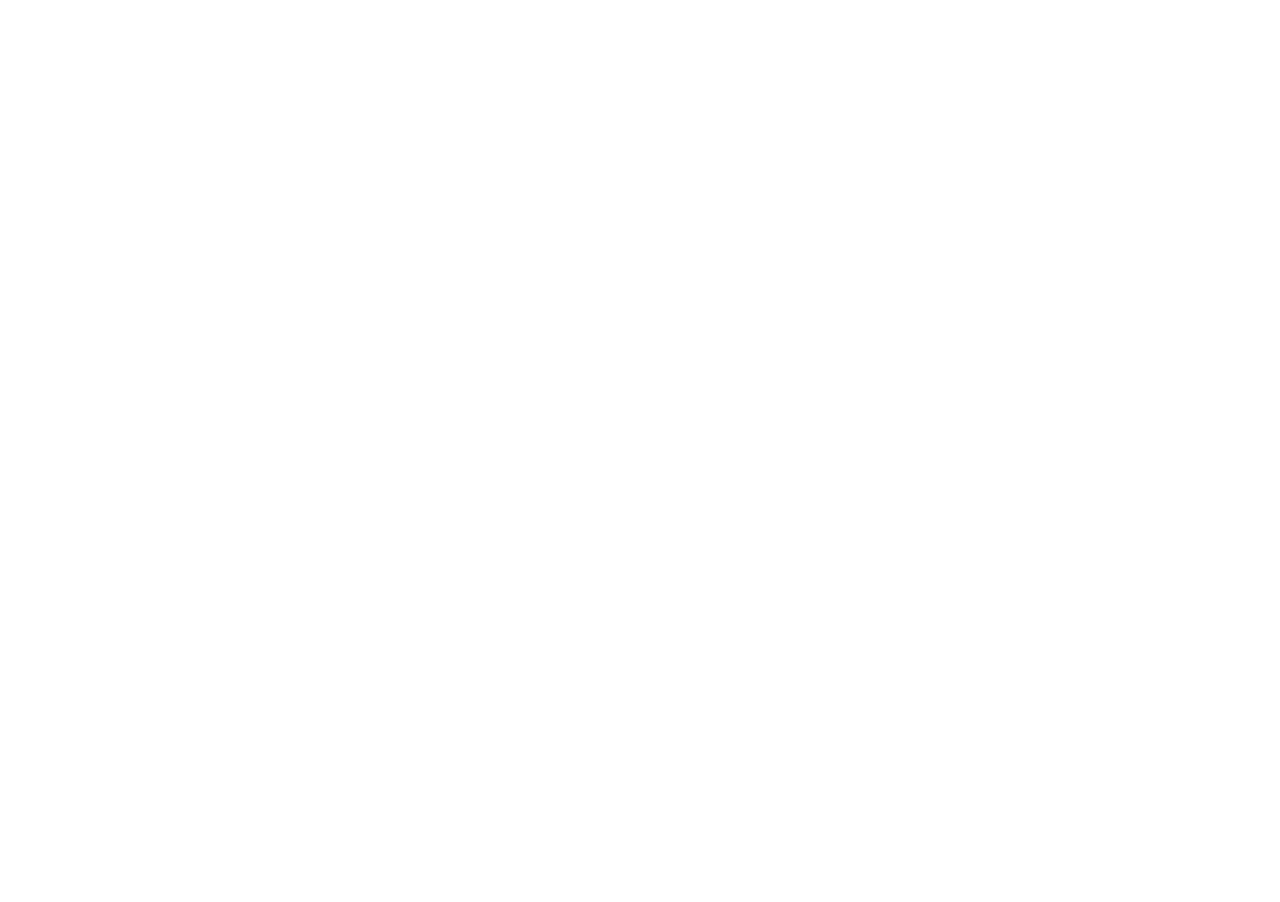
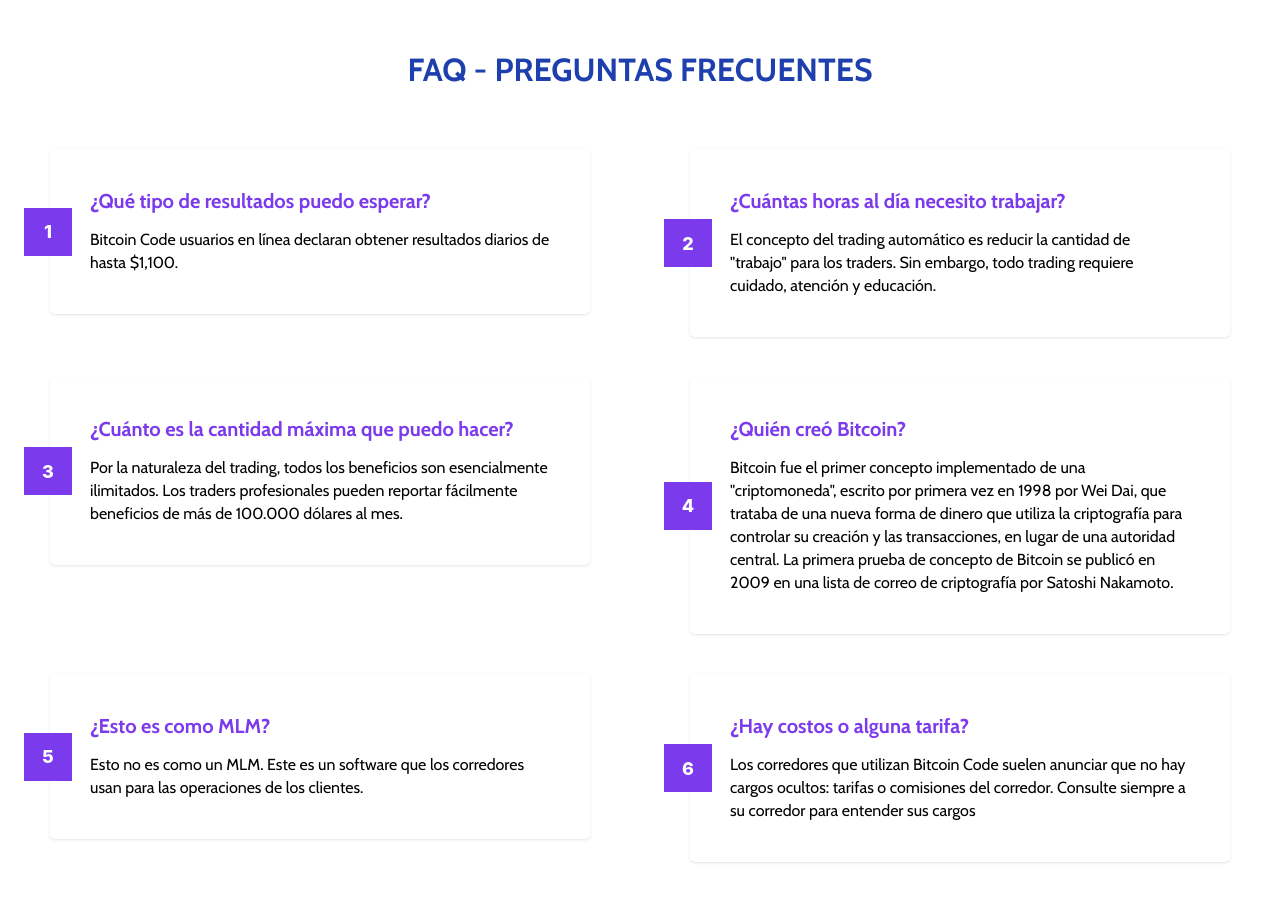
Before and after one commit to queenMedia/bitcoincode, a React (Create React App) app: page / in a window 1280 px wide. Shown: the top 902 px of the page. Before the commit the page ends 800 px from the top, so only its background shows below. Built offline with nearby package versions, Linux system fonts and the light colour scheme.

Commit message:
FEAT: added section of faqs in landing

```diff
--- a/public/index.html
+++ b/public/index.html
@@ -39,5 +39,9 @@
       To begin the development, run `npm start` or `yarn start`.
       To create a production bundle, use `npm run build` or `yarn build`.
     -->
+    <link rel="preconnect" href="https://fonts.googleapis.com">
+    <link rel="preconnect" href="https://fonts.gstatic.com" crossorigin>
+    <link href="https://fonts.googleapis.com/css2?family=Cabin:ital,wght@0,400;0,500;0,600;0,700;1,400;1,500;1,600;1,700&display=swap" rel="stylesheet">
+
   </body>
 </html>
--- a/src/App.js
+++ b/src/App.js
@@ -1,9 +1,9 @@
 import './App.css';
-import { Header } from "./components/header.js"
+import { Faqs } from './sections/faq/faqs';
 function App() {
   return (
     <div className="App">
-
+      <Faqs />
     </div>
   );
 }
--- /dev/null
+++ b/src/assets/utils/faqs.js
@@ -0,0 +1,26 @@
+export const faqs = [
+    {
+        question: '¿Qué tipo de resultados puedo esperar?',
+        response: 'Bitcoin Code usuarios en línea declaran obtener resultados diarios de hasta $1,100.'
+    },
+    {
+        question: '¿Cuántas horas al día necesito trabajar?',
+        response: 'El concepto del trading automático es reducir la cantidad de "trabajo" para los traders. Sin embargo, todo trading requiere cuidado, atención y educación.'
+    },
+    {
+        question: '¿Cuánto es la cantidad máxima que puedo hacer?',
+        response: 'Por la naturaleza del trading, todos los beneficios son esencialmente ilimitados. Los traders profesionales pueden reportar fácilmente beneficios de más de 100.000 dólares al mes.'
+    },
+    {
+        question: '¿Quién creó Bitcoin?',
+        response: 'Bitcoin fue el primer concepto implementado de una "criptomoneda", escrito por primera vez en 1998 por Wei Dai, que trataba de una nueva forma de dinero que utiliza la criptografía para controlar su creación y las transacciones, en lugar de una autoridad central. La primera prueba de concepto de Bitcoin se publicó en 2009 en una lista de correo de criptografía por Satoshi Nakamoto.'
+    },
+    {
+        question: '¿Esto es como MLM?',
+        response: 'Esto no es como un MLM. Este es un software que los corredores usan para las operaciones de los clientes.'
+    },
+    {
+        question: '¿Hay costos o alguna tarifa?',
+        response: 'Los corredores que utilizan Bitcoin Code suelen anunciar que no hay cargos ocultos: tarifas o comisiones del corredor. Consulte siempre a su corredor para entender sus cargos'
+    },
+];
--- /dev/null
+++ b/src/components/faqElement/faqElement.css
@@ -0,0 +1,54 @@
+.faq-element {
+    height: auto;
+    position: relative;
+    width: 100%;
+    max-width: 50%;
+    padding: 20px 50px;
+}
+.faq-element .faq-content {
+    background-color: var(--bs-white);
+    border-radius: 5px;
+    box-shadow: 0 0 transparent, 0 0 transparent, 0 1px 3px 0 rgba(0,0,0,.1), 0 1px 2px 0 rgba(0,0,0,.01);
+    padding: 40px;height: auto;
+    position: relative;
+    width: 100%;
+    height: auto;
+    margin: 0;
+}
+.faq-element .faq-content:before {
+    align-items: center;
+    background-color: #7c3aed;
+    color: #fff;
+    content: counter(section);
+    counter-increment: section;
+    display: flex;
+    font-size: 18px;
+    font-weight: 800;
+    height: 48px;
+    justify-content: center;
+    left: -26px;
+    position: absolute;
+    top: 50%;
+    -webkit-transform: translateY(-50%);
+    transform: translateY(-50%);
+    width: 48px;
+}
+.faq-element .faq-content h3 {
+    color: #7c3aed;
+    font-size: 20px;
+    font-weight: 800;
+    line-height: 1.2;
+    margin: 0 0 15px 0;
+    font-family: "Cabin", sans-serif;
+}
+.faq-element .faq-content p{
+    color: #000;
+    font-size: 16px;
+    font-weight: 400;
+    line-height: 23px;
+    font-family: "Cabin", sans-serif;
+    margin: 0;
+    padding: 0;
+    outline: 0;
+    scroll-behavior: smooth;
+}
--- /dev/null
+++ b/src/components/faqElement/faqElement.jsx
@@ -0,0 +1,13 @@
+import "./faqElement.css";
+
+export const FaqElement = ({currentFaq}) => {
+
+    return (
+        <div className="faq-element">
+            <div className="faq-content">
+                <h3>{currentFaq.question}</h3>
+                <p>{currentFaq.response}</p>
+            </div>
+        </div>
+  );
+};
--- a/src/index.css
+++ b/src/index.css
@@ -11,3 +11,13 @@
   font-family: source-code-pro, Menlo, Monaco, Consolas, 'Courier New',
     monospace;
 }
+
+* {
+  -webkit-touch-callout: none;
+  -webkit-tap-highlight-color: rgba(0,0,0,0);
+  box-sizing: border-box;
+  margin: 0;
+  outline: 0;
+  padding: 0;
+  scroll-behavior: smooth;
+}
--- /dev/null
+++ b/src/sections/faq/faqs.css
@@ -0,0 +1,30 @@
+.faqs-section {
+    height: auto;
+    padding: 50px 0;
+    position: relative;
+    width: 100%;
+}
+.faqs-section .faqs-container {
+    height: auto;
+    margin: 0 auto;
+    max-width: 1500px;
+    padding: 0 20px;
+    width: 100%;
+}
+.faqs-section .faqs-container h2 {
+    color: #1e40af;
+    font-family: "Cabin", sans-serif;
+    font-size: 32px;
+    font-weight: 800;
+    margin-bottom: 40px;
+    text-align: center;
+}
+.faqs-section .faqs-container .faqs-elements {
+    align-items: flex-start;
+    counter-reset: section;
+    display: flex;
+    flex-wrap: wrap;
+    margin-left: -20px;
+    margin-right: -20px;
+    padding: 0;
+}
--- /dev/null
+++ b/src/sections/faq/faqs.jsx
@@ -0,0 +1,23 @@
+import "./faqs.css";
+
+import { faqs } from "../../../src/assets/utils/faqs"
+import { FaqElement } from "../../components/faqElement/faqElement";
+
+export const Faqs = () => {
+
+    return (
+        <section className="faqs-section">
+            <div className="faqs-container">
+                <h2>FAQ - PREGUNTAS FRECUENTES</h2>
+                <div className="faqs-elements">
+                    {faqs.map((item, index) => (
+                        <FaqElement
+                            key={index}
+                            currentFaq={item}
+                        />
+                    ))}
+                </div>
+            </div>
+        </section>
+    );
+};
```
